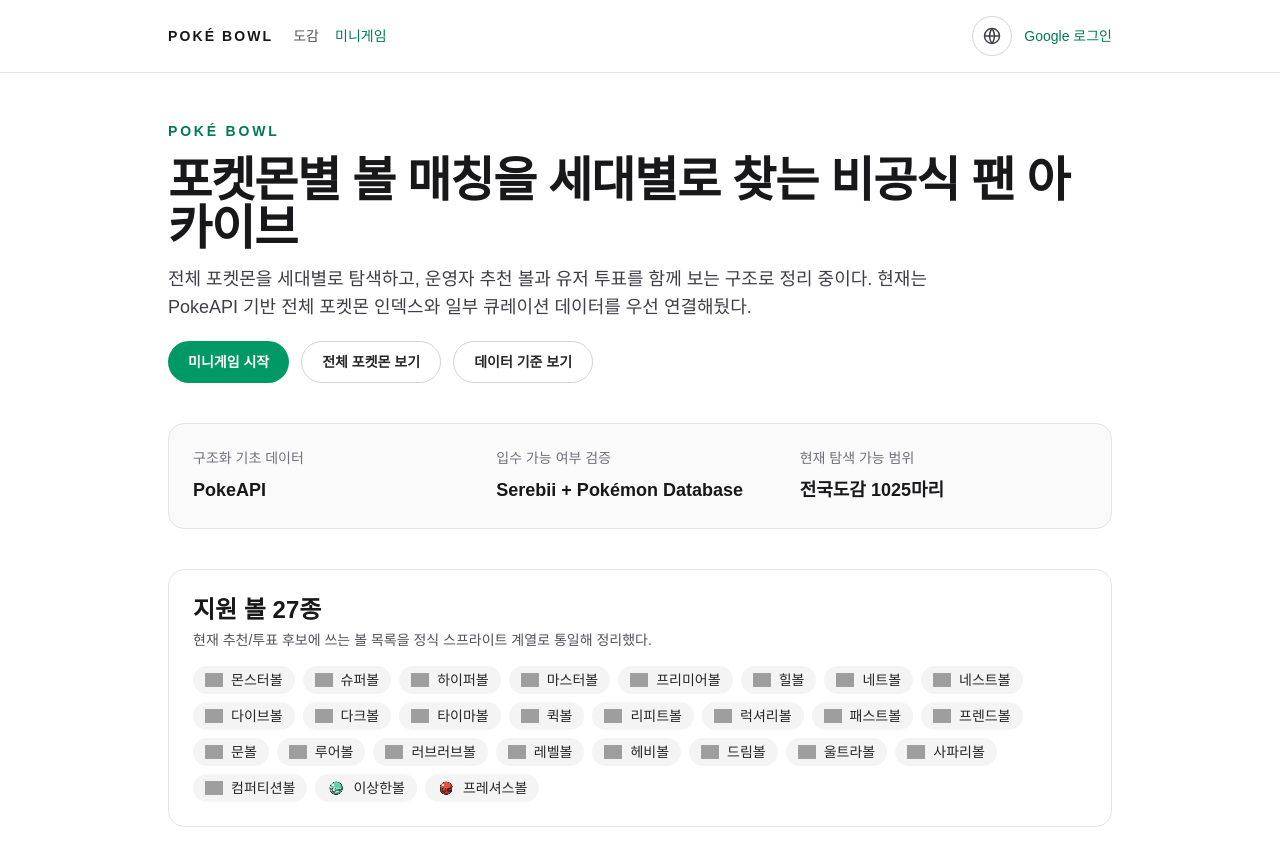
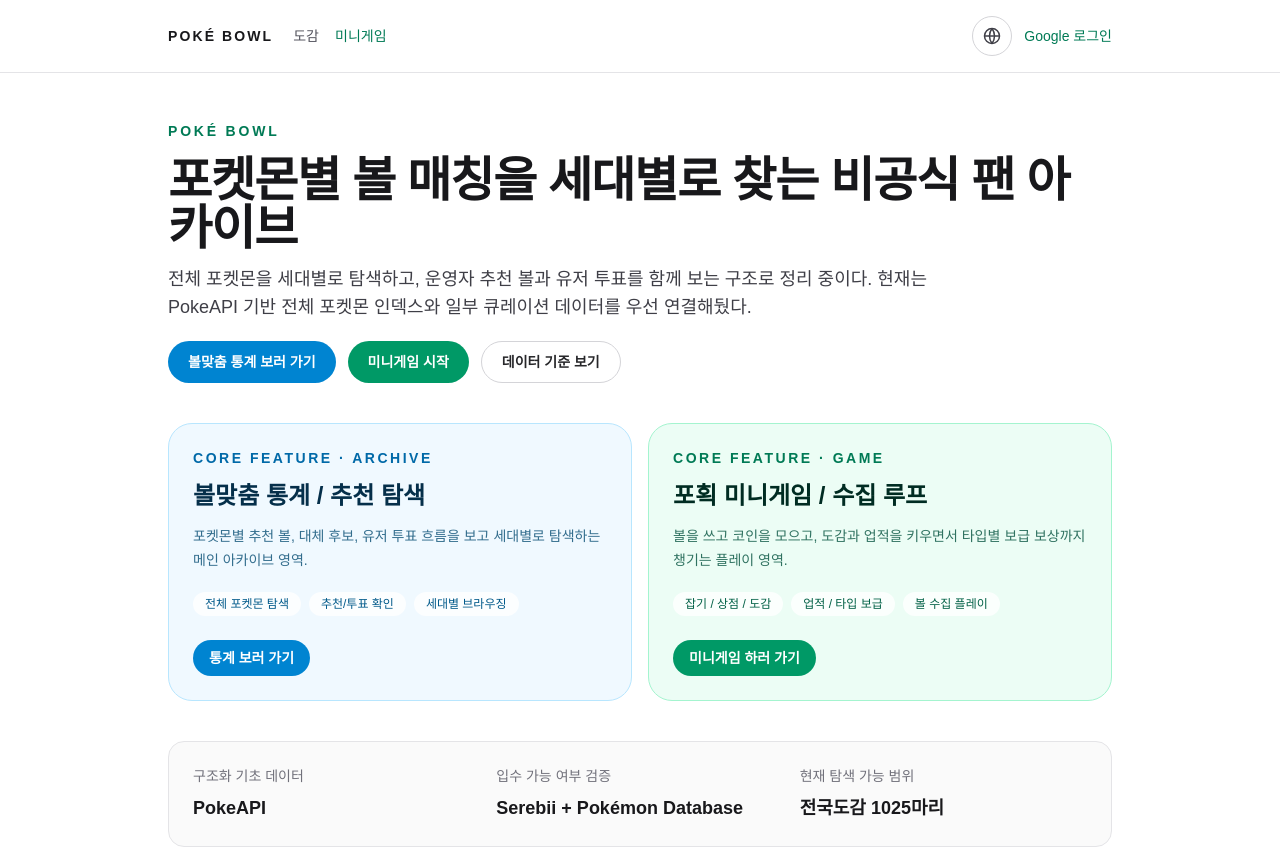
Before and after one commit to w8385/poke-bowl, a Next.js app in the folder client/: page / in a window 1280 px wide. Shown: the top 848 px of the page. Built offline with nearby package versions, Linux system fonts and the light colour scheme; grey boxes are pictures that could not be loaded.

Commit message:
feat: highlight archive and game entrypoints

```diff
--- a/client/src/app/page.tsx
+++ b/client/src/app/page.tsx
@@ -23,16 +23,16 @@ export default function Home() {
           </p>
           <div className="flex flex-wrap gap-3 pt-2">
             <Link
+              href="/pokemon"
+              className="inline-flex items-center rounded-full bg-sky-600 px-5 py-2.5 text-sm font-semibold text-white transition hover:bg-sky-700"
+            >
+              볼맞춤 통계 보러 가기
+            </Link>
+            <Link
               href="/play"
               className="inline-flex items-center rounded-full bg-emerald-600 px-5 py-2.5 text-sm font-semibold text-white transition hover:bg-emerald-700"
             >
               미니게임 시작
-            </Link>
-            <Link
-              href="/pokemon"
-              className="inline-flex items-center rounded-full border border-zinc-300 px-5 py-2.5 text-sm font-semibold text-zinc-800 transition hover:border-zinc-400 dark:border-zinc-700 dark:text-zinc-100 dark:hover:border-zinc-500"
-            >
-              전체 포켓몬 보기
             </Link>
             <Link
               href="/about"
@@ -42,6 +42,46 @@ export default function Home() {
             </Link>
           </div>
         </div>
+      </section>
+
+      <section className="grid gap-4 lg:grid-cols-2">
+        <Link
+          href="/pokemon"
+          className="rounded-3xl border border-sky-200 bg-sky-50 p-6 transition hover:border-sky-300 hover:shadow dark:border-sky-900 dark:bg-sky-950/30 dark:hover:border-sky-700"
+        >
+          <p className="text-sm font-semibold uppercase tracking-[0.18em] text-sky-700 dark:text-sky-300">Core feature · Archive</p>
+          <h2 className="mt-3 text-2xl font-bold text-sky-950 dark:text-sky-100">볼맞춤 통계 / 추천 탐색</h2>
+          <p className="mt-3 text-sm leading-6 text-sky-900/80 dark:text-sky-100/80">
+            포켓몬별 추천 볼, 대체 후보, 유저 투표 흐름을 보고 세대별로 탐색하는 메인 아카이브 영역.
+          </p>
+          <div className="mt-5 flex flex-wrap gap-2 text-xs font-medium text-sky-800 dark:text-sky-200">
+            <span className="rounded-full bg-white/80 px-3 py-1 dark:bg-sky-900/60">전체 포켓몬 탐색</span>
+            <span className="rounded-full bg-white/80 px-3 py-1 dark:bg-sky-900/60">추천/투표 확인</span>
+            <span className="rounded-full bg-white/80 px-3 py-1 dark:bg-sky-900/60">세대별 브라우징</span>
+          </div>
+          <div className="mt-6 inline-flex items-center rounded-full bg-sky-600 px-4 py-2 text-sm font-semibold text-white">
+            통계 보러 가기
+          </div>
+        </Link>
+
+        <Link
+          href="/play"
+          className="rounded-3xl border border-emerald-200 bg-emerald-50 p-6 transition hover:border-emerald-300 hover:shadow dark:border-emerald-900 dark:bg-emerald-950/30 dark:hover:border-emerald-700"
+        >
+          <p className="text-sm font-semibold uppercase tracking-[0.18em] text-emerald-700 dark:text-emerald-300">Core feature · Game</p>
+          <h2 className="mt-3 text-2xl font-bold text-emerald-950 dark:text-emerald-100">포획 미니게임 / 수집 루프</h2>
+          <p className="mt-3 text-sm leading-6 text-emerald-900/80 dark:text-emerald-100/80">
+            볼을 쓰고 코인을 모으고, 도감과 업적을 키우면서 타입별 보급 보상까지 챙기는 플레이 영역.
+          </p>
+          <div className="mt-5 flex flex-wrap gap-2 text-xs font-medium text-emerald-800 dark:text-emerald-200">
+            <span className="rounded-full bg-white/80 px-3 py-1 dark:bg-emerald-900/60">잡기 / 상점 / 도감</span>
+            <span className="rounded-full bg-white/80 px-3 py-1 dark:bg-emerald-900/60">업적 / 타입 보급</span>
+            <span className="rounded-full bg-white/80 px-3 py-1 dark:bg-emerald-900/60">볼 수집 플레이</span>
+          </div>
+          <div className="mt-6 inline-flex items-center rounded-full bg-emerald-600 px-4 py-2 text-sm font-semibold text-white">
+            미니게임 하러 가기
+          </div>
+        </Link>
       </section>
 
       <section className="grid gap-4 rounded-2xl border border-zinc-200 bg-zinc-50 p-6 sm:grid-cols-3 dark:border-zinc-800 dark:bg-zinc-900">
```
